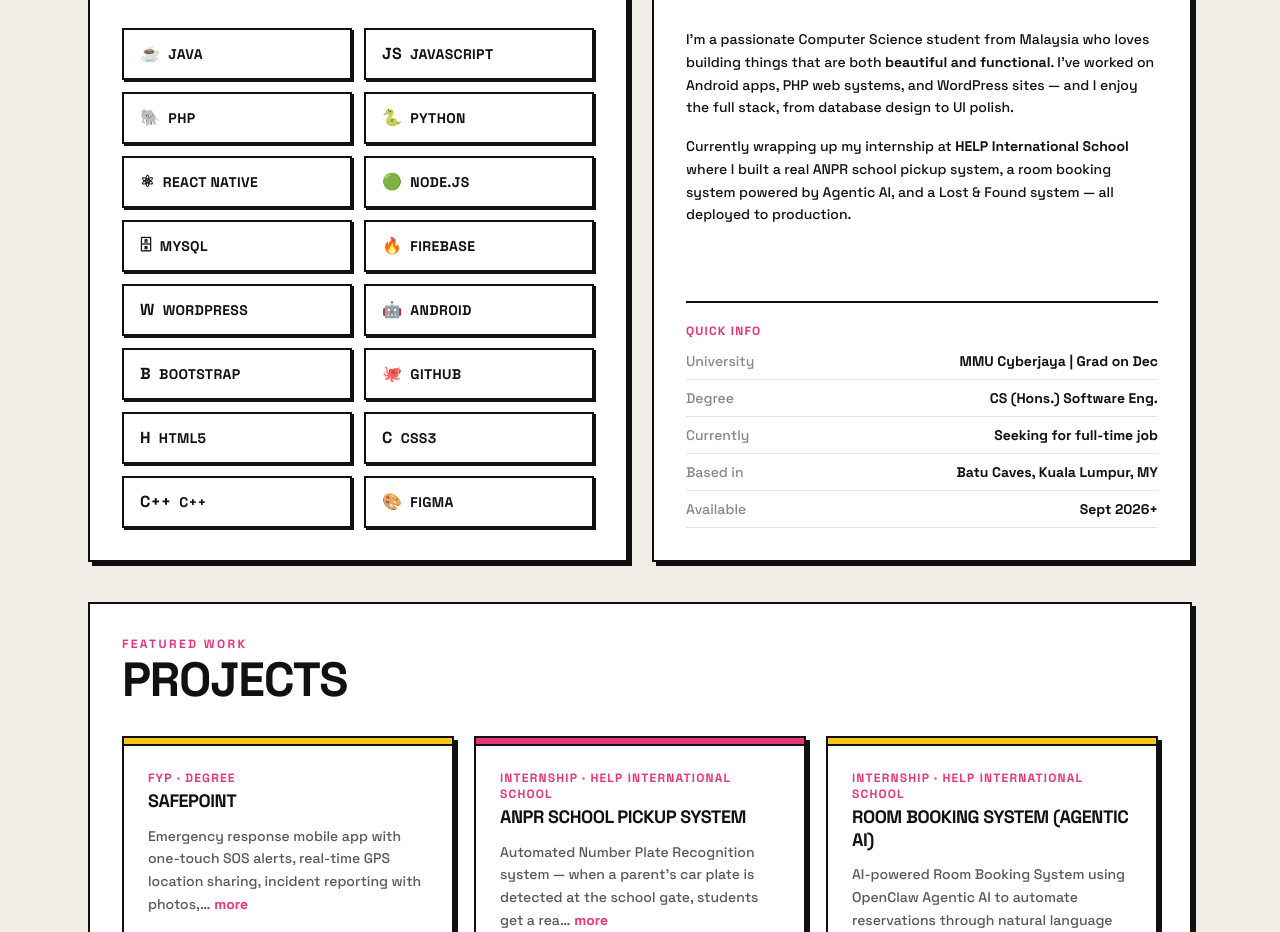
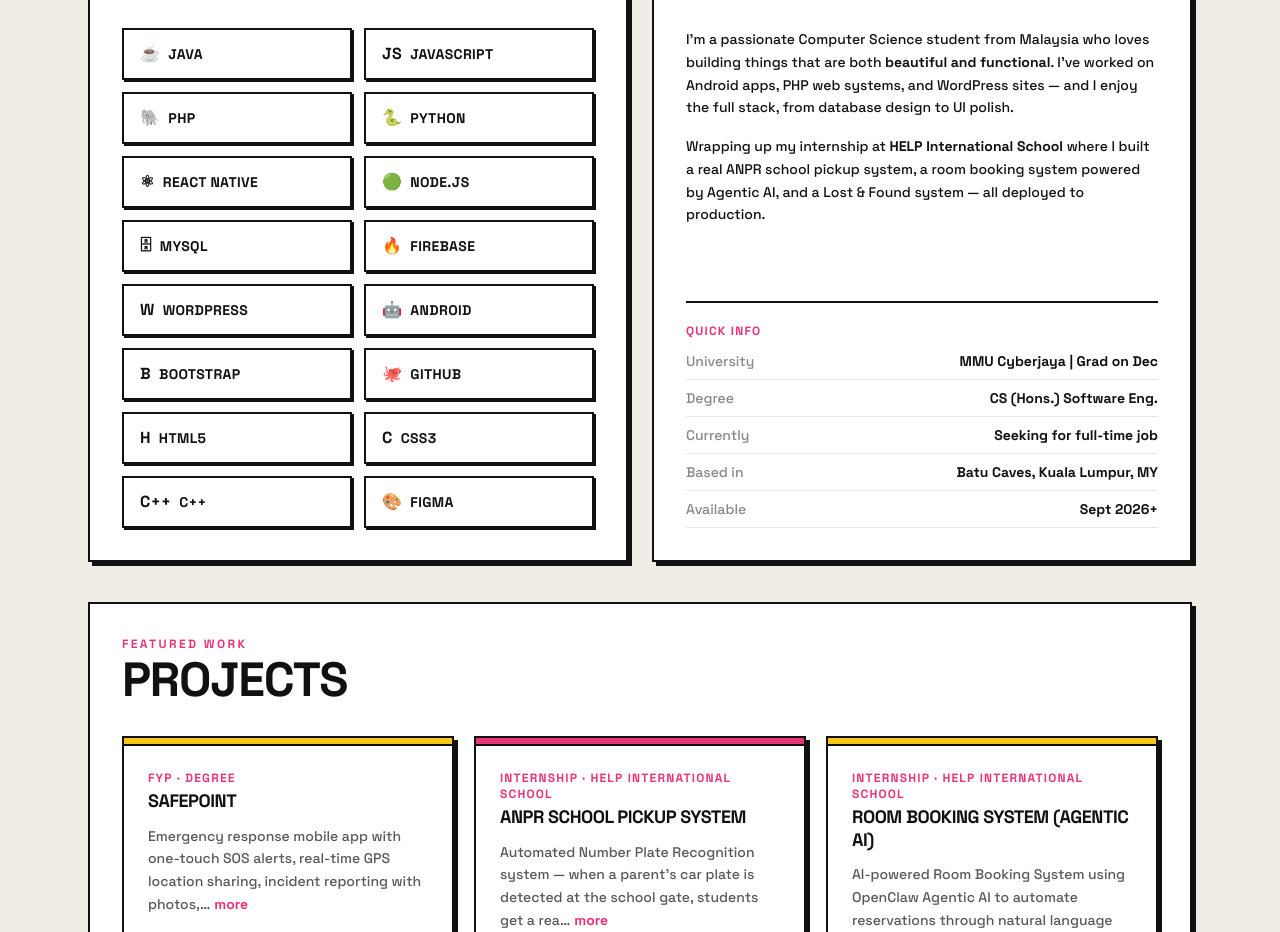
Before and after one commit to intanhbrh/portfolio, a React (Create React App) app: page / in a window 1280 px wide. Shown: the part 800-1732 px from the top of the page. Built offline with nearby package versions, Linux system fonts and the light colour scheme.

Commit message:
Update SkillsAbout.jsx

```diff
--- a/src/components/SkillsAbout.jsx
+++ b/src/components/SkillsAbout.jsx
@@ -29,7 +29,7 @@ export default function SkillsAbout() {
             <p className="section-eyebrow">Who I am</p>
             <h2 className="section-heading mb-6">ABOUT</h2>
             <p className="text-sm font-medium leading-relaxed text-ink mb-4">I'm a passionate Computer Science student from Malaysia who loves building things that are both <strong>beautiful and functional</strong>. I've worked on Android apps, PHP web systems, and WordPress sites — and I enjoy the full stack, from database design to UI polish.</p>
-            <p className="text-sm font-medium leading-relaxed text-ink mb-6">Currently wrapping up my internship at <strong>HELP International School</strong> where I built a real ANPR school pickup system, a room booking system powered by Agentic AI, and a Lost &amp; Found system — all deployed to production.</p>
+            <p className="text-sm font-medium leading-relaxed text-ink mb-6">Wrapping up my internship at <strong>HELP International School</strong> where I built a real ANPR school pickup system, a room booking system powered by Agentic AI, and a Lost &amp; Found system — all deployed to production.</p>
           </div>
           <div className="border-t-2 border-ink pt-5 mt-2">
             <p className="text-xs font-bold uppercase tracking-widest text-pink mb-3">Quick Info</p>
```
